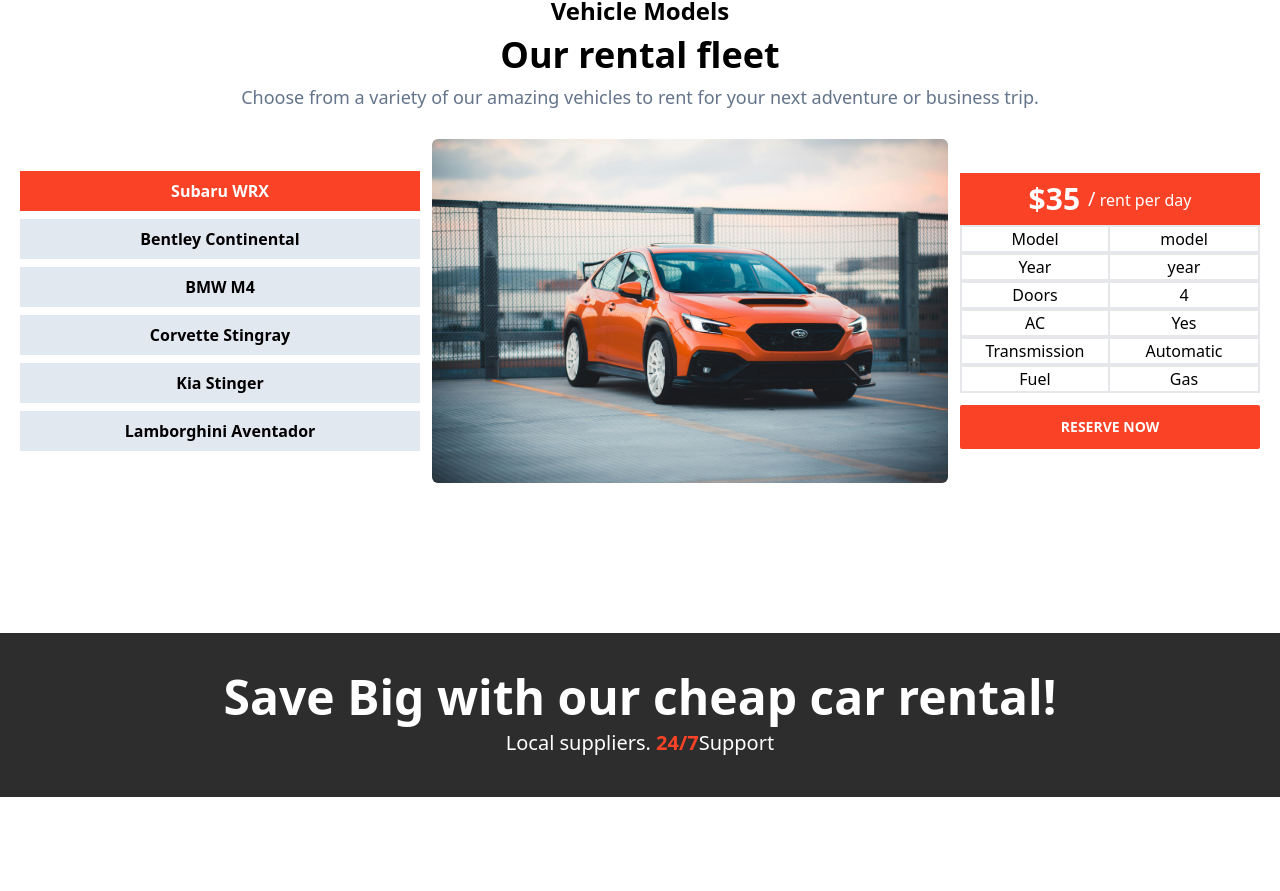
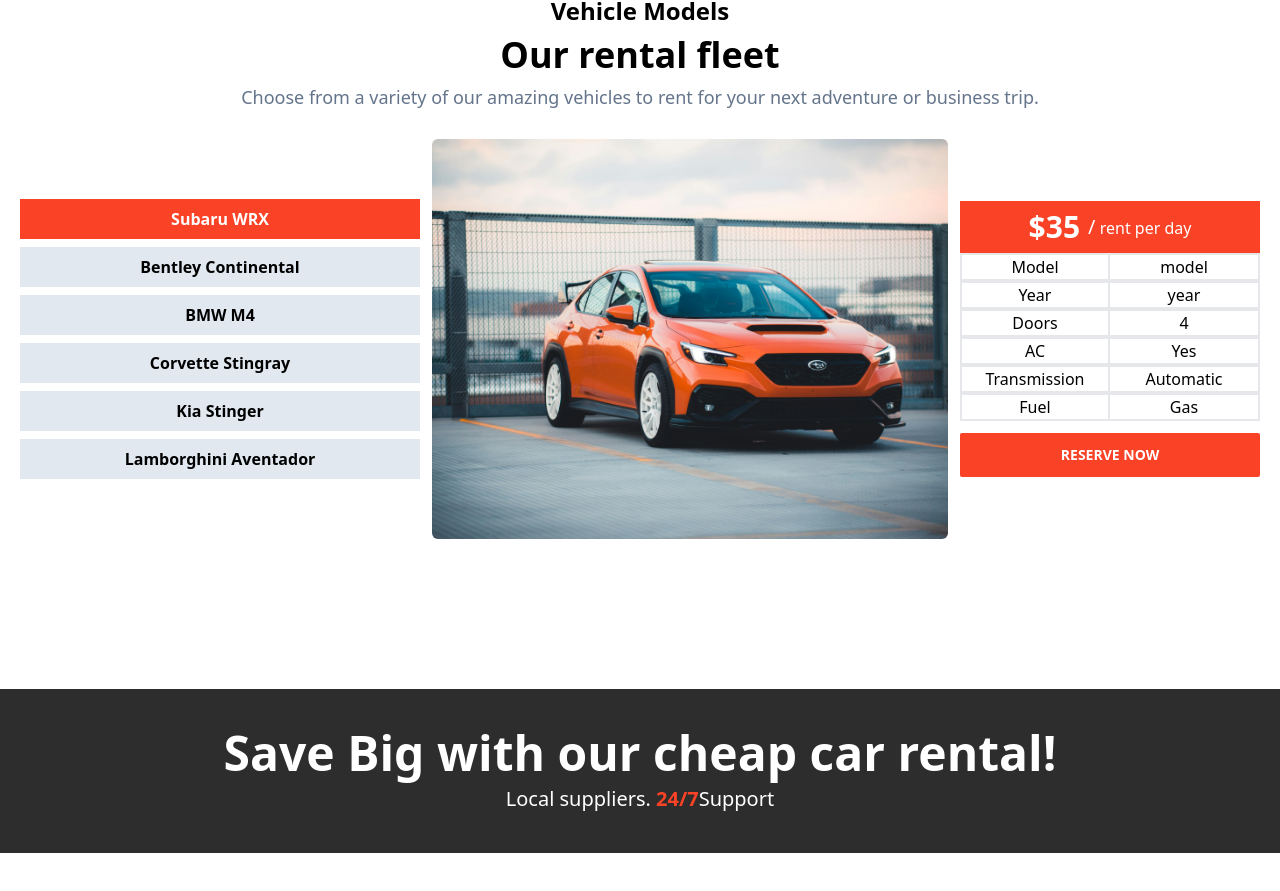
Before and after one commit to joseph-lang7/Car-Rental, a React (Vite) app: page / in a window 1280 px wide. Shown: the part 2015-2906 px from the top of the page. Built offline with nearby package versions, Linux system fonts and the light colour scheme.

Commit message:
Fix height bug for images in rentalfleet component

```diff
--- a/src/components/RentalFleet.jsx
+++ b/src/components/RentalFleet.jsx
@@ -148,7 +148,7 @@
             <div className=" flex justify-center lg:max-w-[800px]">
               {selectedCar.image && (
                 <img
-                  className="max-h-[400px] rounded-md w-full lg:w-[650px] object-cover"
+                  className="h-[400px] rounded-md w-full lg:w-[650px] object-cover"
                   src={selectedCar.image}
                   alt={selectedCar.title}
                 />
```
